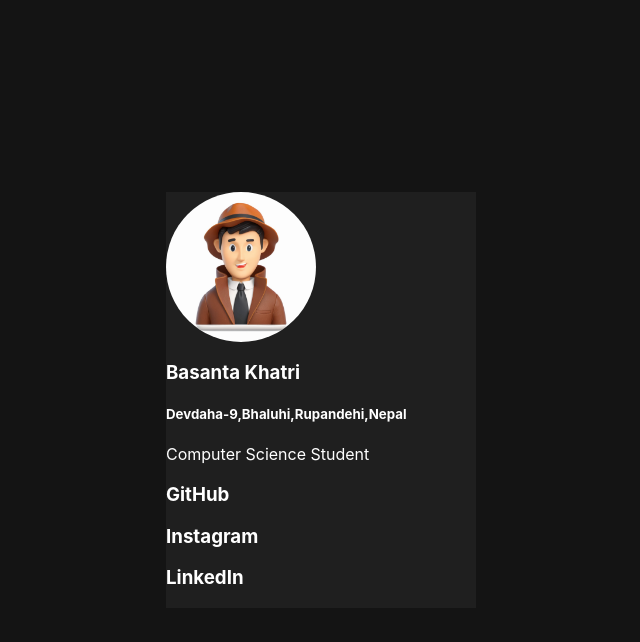
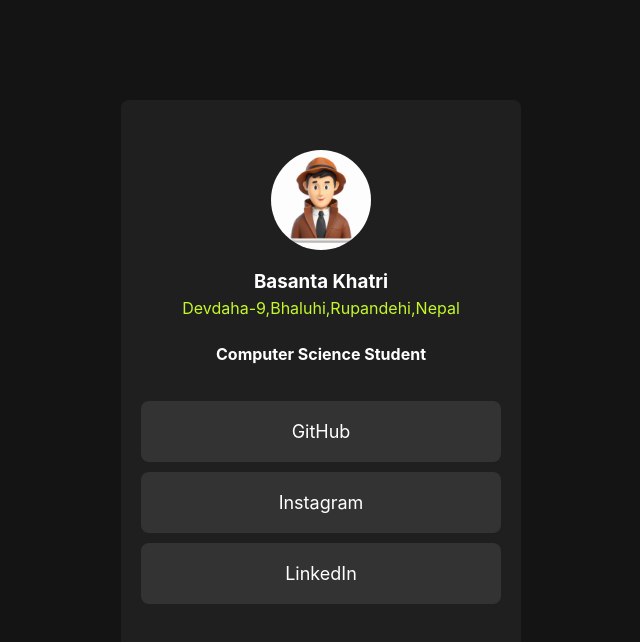
Before and after one commit to Basanta-khatri-0311/sociallink_my, a plain HTML site: page index.html in a window 1280 px wide. Shown: the whole page, without its empty margins (319-959 px from the left). Drawn offline with Linux system fonts and the light colour scheme; a web font is replaced by a local one.

Commit message:
arranging and styloing the page

```diff
--- a/index.html
+++ b/index.html
@@ -9,17 +9,17 @@
   </head>
   <body>
     <div class="container">
-      <div class="profile">
-        <img src="" alt="">
+      <div class="imgs">
+        <div class="profile"></div>
       </div>
       <div class="details">
         <h3>Basanta Khatri</h3>
-        <h5>Devdaha-9,Bhaluhi,Rupandehi,Nepal</h5>
-        <p>Computer Science Student</p>
-        <div class="style links">
-          <h3>GitHub</h3>
-          <h3>Instagram</h3>
-          <h3>LinkedIn</h3>
+        <p>Devdaha-9,Bhaluhi,Rupandehi,Nepal</p>
+        <h4>Computer Science Student</h4>
+        <div class="links">
+          <div class="link"> <a href="">GitHub</a></div>
+          <div class="link"><a href="">Instagram</a></div>
+          <div class="link"><a href="">LinkedIn</a></div>
         </div>
       </div>
     </div>
--- a/style.css
+++ b/style.css
@@ -7,25 +7,72 @@
   background-color: rgb(20,20,20);
 }
 
+.imgs{
+  margin-top: 50px;
+  display: flex;
+  justify-content: center;
+}
+.details{
+  display: flex;
+  justify-content: center;
+  align-items: center;
+  flex-direction: column;
+}
+.details h3{
+  margin: 0;
+  margin-top: 20px;
+}
+.details p{
+  padding: 0;
+  margin: 5px;
+  color: hsl(75, 94%, 57%);
+}
+
 .container{
-  width: 310px;
+  width: 400px;
+  height: 600px;
   position: absolute;
   top: 50%;
   left: 50%;
   transform: translate(-50%,-50%);
   background-color:rgb(31,31,31);
+  border-radius: 8px;
 }
 
 .profile{
-  display: flex;
-  justify-content: center;
-  width: 150px;
-  height: 150px;
+  width: 100px;
+  height: 100px;
   border-radius: 50%;
   background-image: url(/img/profile.png);
   background-size: cover;
 }
 
+.links{
+  display: flex;
+  flex-direction: column;
+  justify-content: center;
+  align-items: center;
+  width: 100%;
+  padding: 10px;
+}
+
+.link a{
+  text-decoration: none;
+  color: inherit;
+}
+
+.link{
+  display: flex;
+  justify-content: center;
+  font-size: 18px;
+  padding: 20px;
+  width: 80%;
+  align-items: center;
+  /* height: 60px; */
+  margin: 5px;
+  border-radius: 8px ;
+  background-color: rgb(51,51,51);
+}
 
 
 /* padding: 145px 400px; */
```
